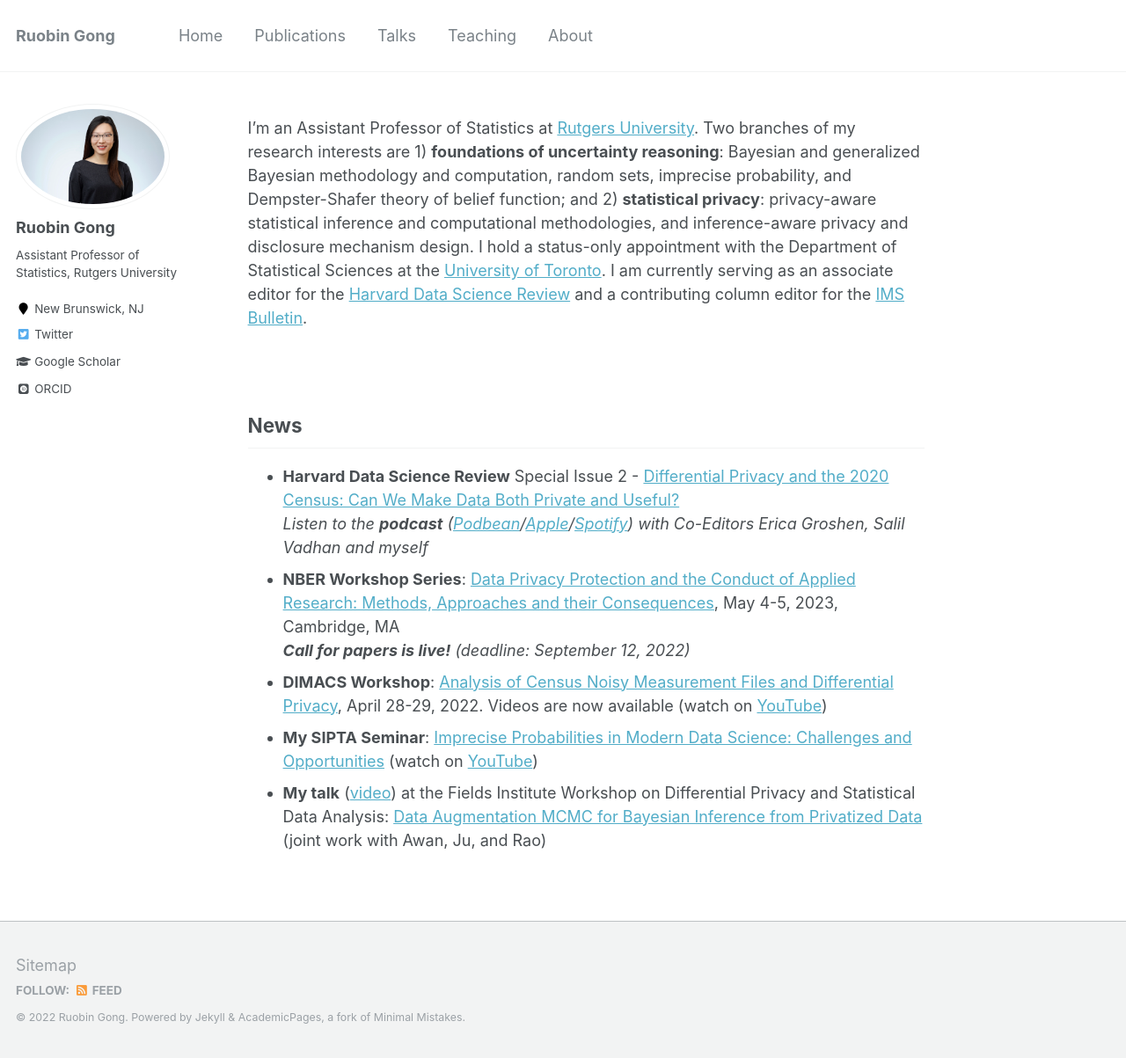
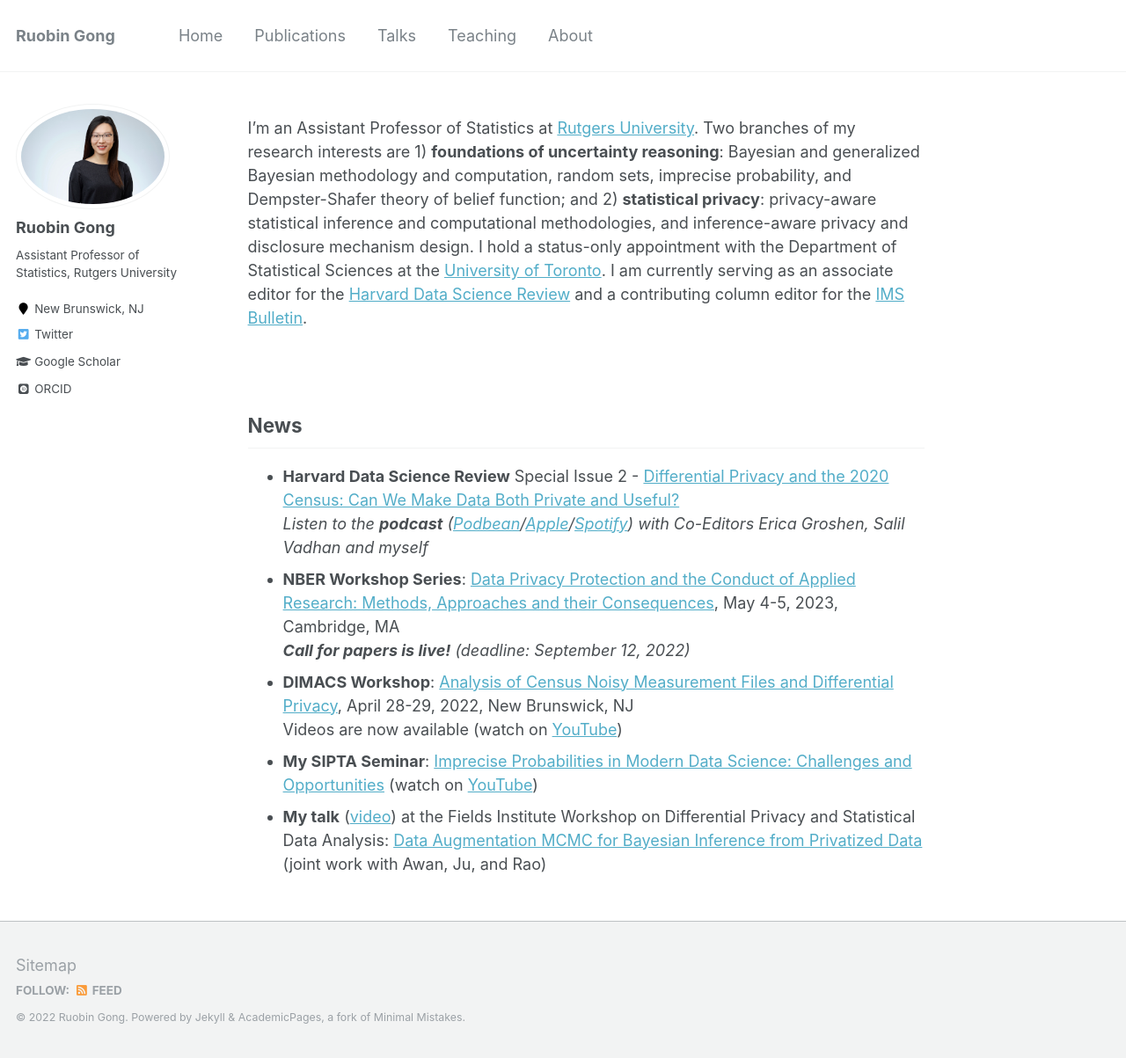
Before and after one commit to RuobinGong/RuobinGong.github.io, a Jekyll site: the page built from _pages/home.md, in a window 1280 px wide and 1203 px high. Shown: the whole window at 88% size. Built offline with Jekyll 4.4.1, drawn with Linux system fonts in a browser that asks for light colours; some web fonts are replaced.

Commit message:
Update home.md

```diff
--- a/_pages/home.md
+++ b/_pages/home.md
@@ -18,6 +18,6 @@ I'm an Assistant Professor of Statistics at [Rutgers University](https://www.sta
 
 * **Harvard Data Science Review** Special Issue 2 - [Differential Privacy and the 2020 Census: Can We Make Data Both Private and Useful?](https://hdsr.mitpress.mit.edu/specialissue2) <br> _Listen to the **podcast** ([Podbean](https://hdsr.podbean.com/e/differential-privacy-for-the-2020-us-census-can-we-make-data-both-private-and-useful-part-1/)/[Apple](https://podcasts.apple.com/us/podcast/differential-privacy-for-the-2020-u-s-census-can-we/id1558728983?i=1000571597321)/[Spotify](https://open.spotify.com/episode/4A9ahGLv5r58LJX8Alxg19)) with Co-Editors Erica Groshen, Salil Vadhan and myself_
 * **NBER Workshop Series**: [Data Privacy Protection and the Conduct of Applied Research: Methods, Approaches and their Consequences](https://www.nber.org/data-privacy-protection-and-conduct-applied-research-methods-approaches-and-their-consequences), May 4-5, 2023, Cambridge, MA <br> _**Call for papers is live!** (deadline: September 12, 2022)_
-* **DIMACS Workshop**: [Analysis of Census Noisy Measurement Files and Differential Privacy](http://dimacs.rutgers.edu/events/details?eID=2038), April 28-29, 2022. Videos are now available (watch on [YouTube](https://www.youtube.com/playlist?list=PLKVCRT3MRed733-w2Lo2yvCAkac9zdIVj))
+* **DIMACS Workshop**: [Analysis of Census Noisy Measurement Files and Differential Privacy](http://dimacs.rutgers.edu/events/details?eID=2038), April 28-29, 2022, New Brunswick, NJ <br> Videos are now available (watch on [YouTube](https://www.youtube.com/playlist?list=PLKVCRT3MRed733-w2Lo2yvCAkac9zdIVj))
 * **My SIPTA Seminar**: [Imprecise Probabilities in Modern Data Science: Challenges and Opportunities](https://sipta.org/events/sipta-seminars/) (watch on [YouTube](https://www.youtube.com/watch?v=rNVWyG-0XgA))
 * **My talk** ([video](http://www.fields.utoronto.ca/talks/Data-Augmentation-MCMC-Bayesian-Inference-Privatized-Data)) at the Fields Institute Workshop on Differential Privacy and Statistical Data Analysis: [Data Augmentation MCMC for Bayesian Inference from Privatized Data](https://ruobingong.github.io/publication/2022-06-01-DAMCMC) (joint work with Awan, Ju, and Rao)
```
